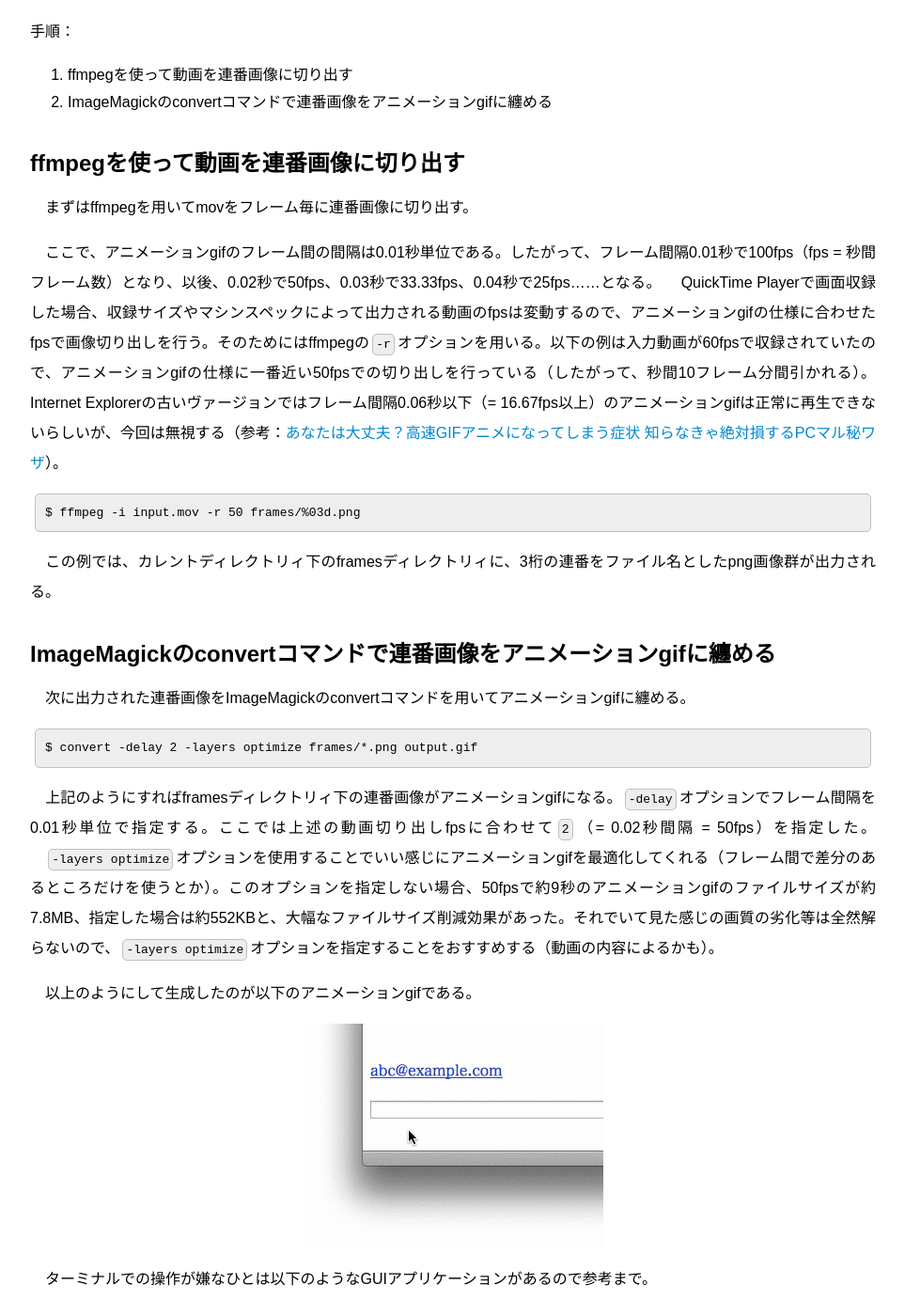
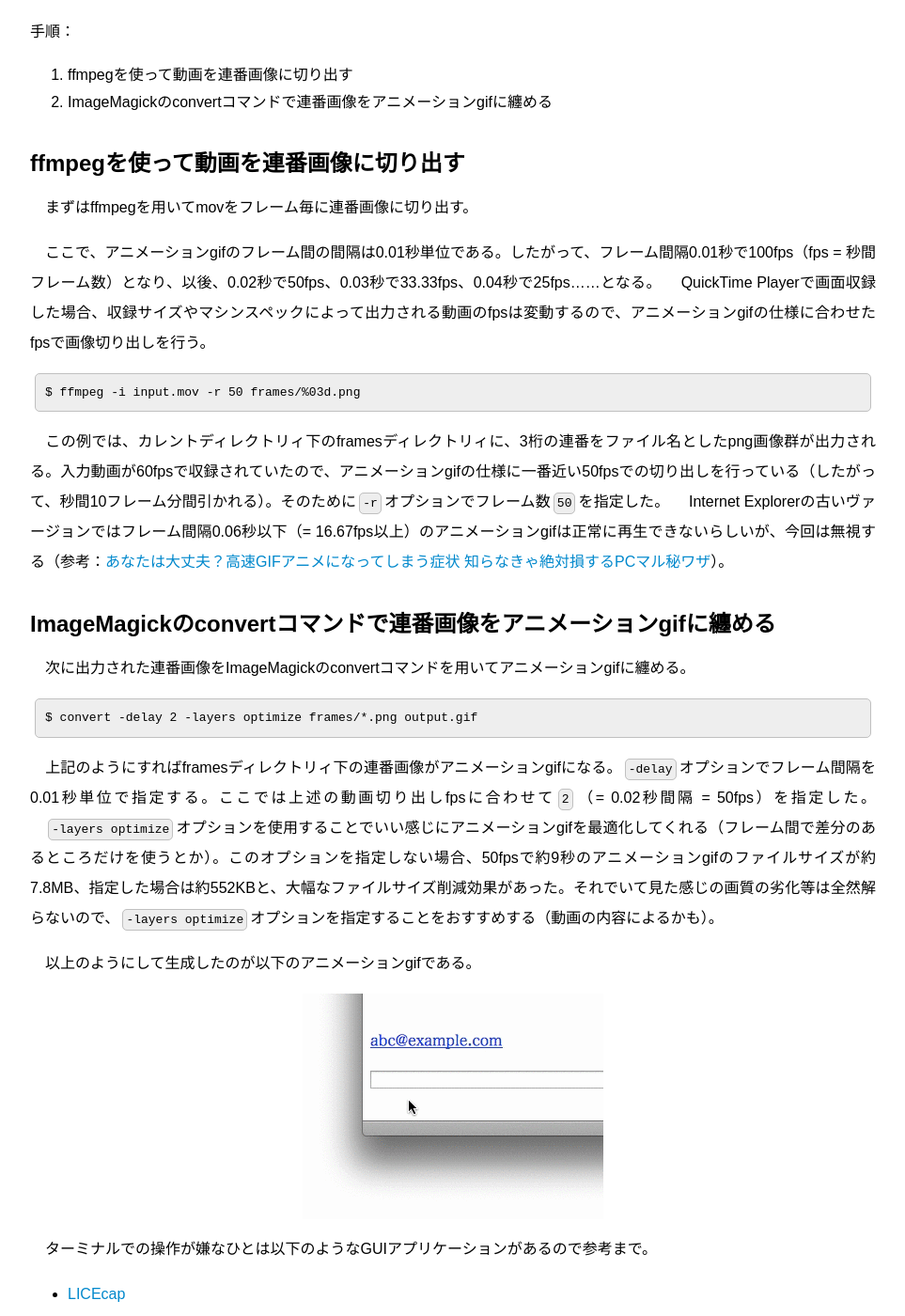
Before and after one commit to GenjiApp/genjiapp.github.io, a Jekyll site: the page built from _posts/2014-06-04-generating-better-animated-gif-from-mov-recorded-by-quicktime-player.md, in a window 1280 px wide and 1400 px high, scrolled down 475 px. Shown: the whole window at 94% size, without its empty margins (158-1121 px from the left). Built offline with Jekyll 4.4.1, drawn with Linux system fonts in a browser that asks for light colours; Markdown is read by kramdown in place of the engine named in the settings; some of the changed text lies outside the part shown.

Commit message:
fix post '2014-06-04-generating-better-animated-gif-from-mov-recorded-by-quicktime-player'

````diff
--- a/_posts/2014-06-04-generating-better-animated-gif-from-mov-recorded-by-quicktime-player.md
+++ b/_posts/2014-06-04-generating-better-animated-gif-from-mov-recorded-by-quicktime-player.md
@@ -21,13 +21,14 @@ tags: [gif, ffmpeg, imagemagick]
 　まずはffmpegを用いてmovをフレーム毎に連番画像に切り出す。
 
 　ここで、アニメーションgifのフレーム間の間隔は0.01秒単位である。したがって、フレーム間隔0.01秒で100fps（fps = 秒間フレーム数）となり、以後、0.02秒で50fps、0.03秒で33.33fps、0.04秒で25fps……となる。
-　QuickTime Playerで画面収録した場合、収録サイズやマシンスペックによって出力される動画のfpsは変動するので、アニメーションgifの仕様に合わせたfpsで画像切り出しを行う。そのためにはffmpegの`-r`オプションを用いる。以下の例は入力動画が60fpsで収録されていたので、アニメーションgifの仕様に一番近い50fpsでの切り出しを行っている（したがって、秒間10フレーム分間引かれる）。Internet Explorerの古いヴァージョンではフレーム間隔0.06秒以下（= 16.67fps以上）のアニメーションgifは正常に再生できないらしいが、今回は無視する（参考：[あなたは大丈夫？高速GIFアニメになってしまう症状 知らなきゃ絶対損するPCマル秘ワザ](http://daredemopc.blog51.fc2.com/blog-entry-712.html)）。
+　QuickTime Playerで画面収録した場合、収録サイズやマシンスペックによって出力される動画のfpsは変動するので、アニメーションgifの仕様に合わせたfpsで画像切り出しを行う。
 
 ```
 $ ffmpeg -i input.mov -r 50 frames/%03d.png
 ```
 
-　この例では、カレントディレクトリィ下のframesディレクトリィに、3桁の連番をファイル名としたpng画像群が出力される。
+　この例では、カレントディレクトリィ下のframesディレクトリィに、3桁の連番をファイル名としたpng画像群が出力される。入力動画が60fpsで収録されていたので、アニメーションgifの仕様に一番近い50fpsでの切り出しを行っている（したがって、秒間10フレーム分間引かれる）。そのために`-r`オプションでフレーム数`50`を指定した。
+　Internet Explorerの古いヴァージョンではフレーム間隔0.06秒以下（= 16.67fps以上）のアニメーションgifは正常に再生できないらしいが、今回は無視する（参考：[あなたは大丈夫？高速GIFアニメになってしまう症状 知らなきゃ絶対損するPCマル秘ワザ](http://daredemopc.blog51.fc2.com/blog-entry-712.html)）。
 
 ## ImageMagickのconvertコマンドで連番画像をアニメーションgifに纏める
 
@@ -47,10 +48,12 @@ $ convert -delay 2 -layers optimize frames/*.png output.gif
 　ターミナルでの操作が嫌なひとは以下のようなGUIアプリケーションがあるので参考まで。
 
 - [LICEcap](http://www.cockos.com/licecap/)
+
+  LICEcapはWindows/OS X両方で使える。スクリーンキャプチャから一貫してこのアプリひとつでできるのでお手軽。出力の質は本稿の手法より劣ると思う。無料。
+
 - [GIF Brewery](http://gifbrewery.com)
 
-　LICEcapはWindows/OS X両方で使える。スクリーンキャプチャから一貫してこのアプリひとつでできるのでお手軽。出力の質は本稿の手法より劣ると思う。無料。
-　GIF Breweryは動画ファイルをアニメーションgifに変換するOS X用のアプリケーション。GUIでクロップやリサイズ、オーヴァレイとかできる（本稿の手法でもImageMagickでがんばればクロップやリサイズ等できる）。出力の質は本稿の手法以上。有料。
+  GIF Breweryは動画ファイルをアニメーションgifに変換するOS X用のアプリケーション。GUIでクロップやリサイズ、オーヴァレイとかできる（本稿の手法でもImageMagickでがんばればクロップやリサイズ等できる）。出力の質は本稿の手法以上。有料。
 
 ## 余談
 
````
